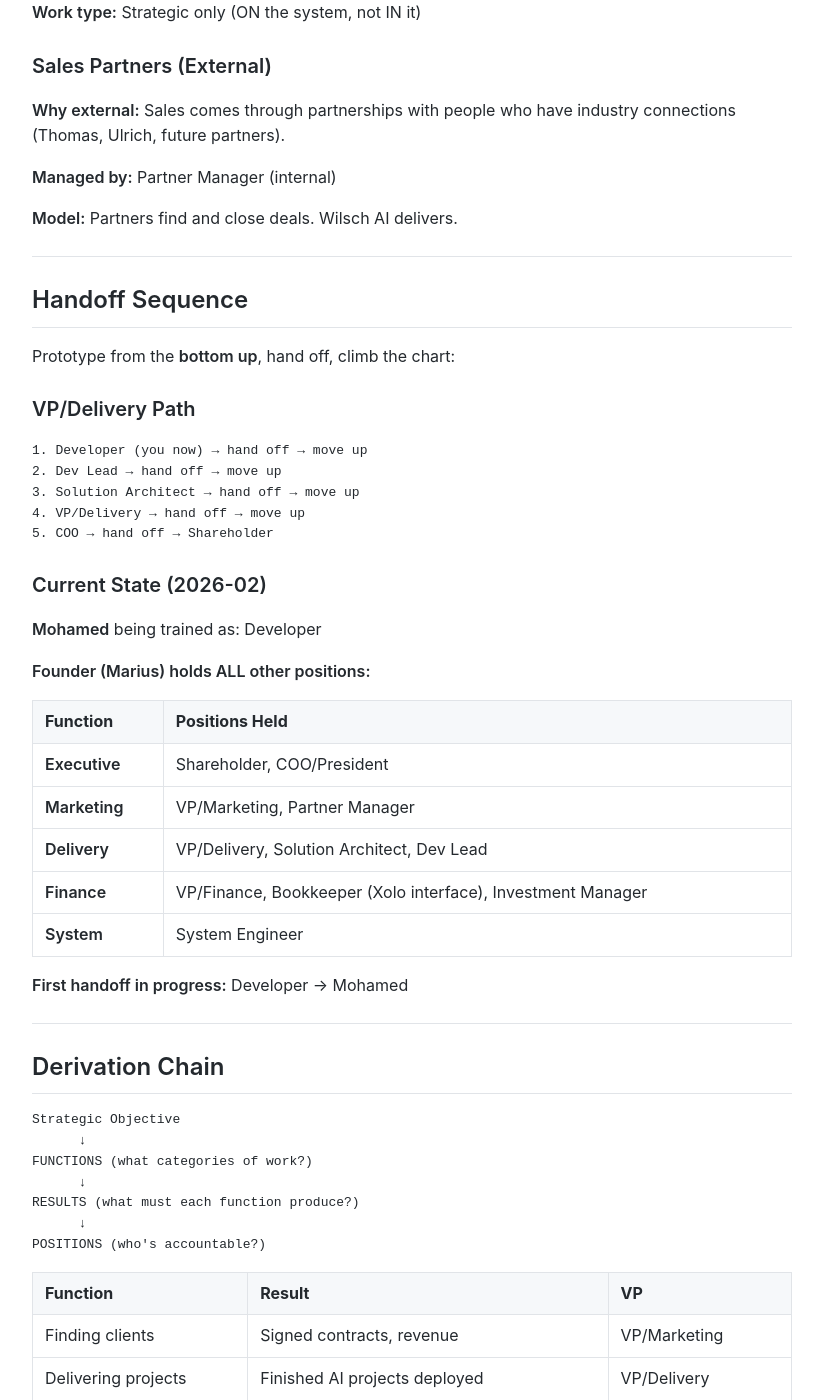
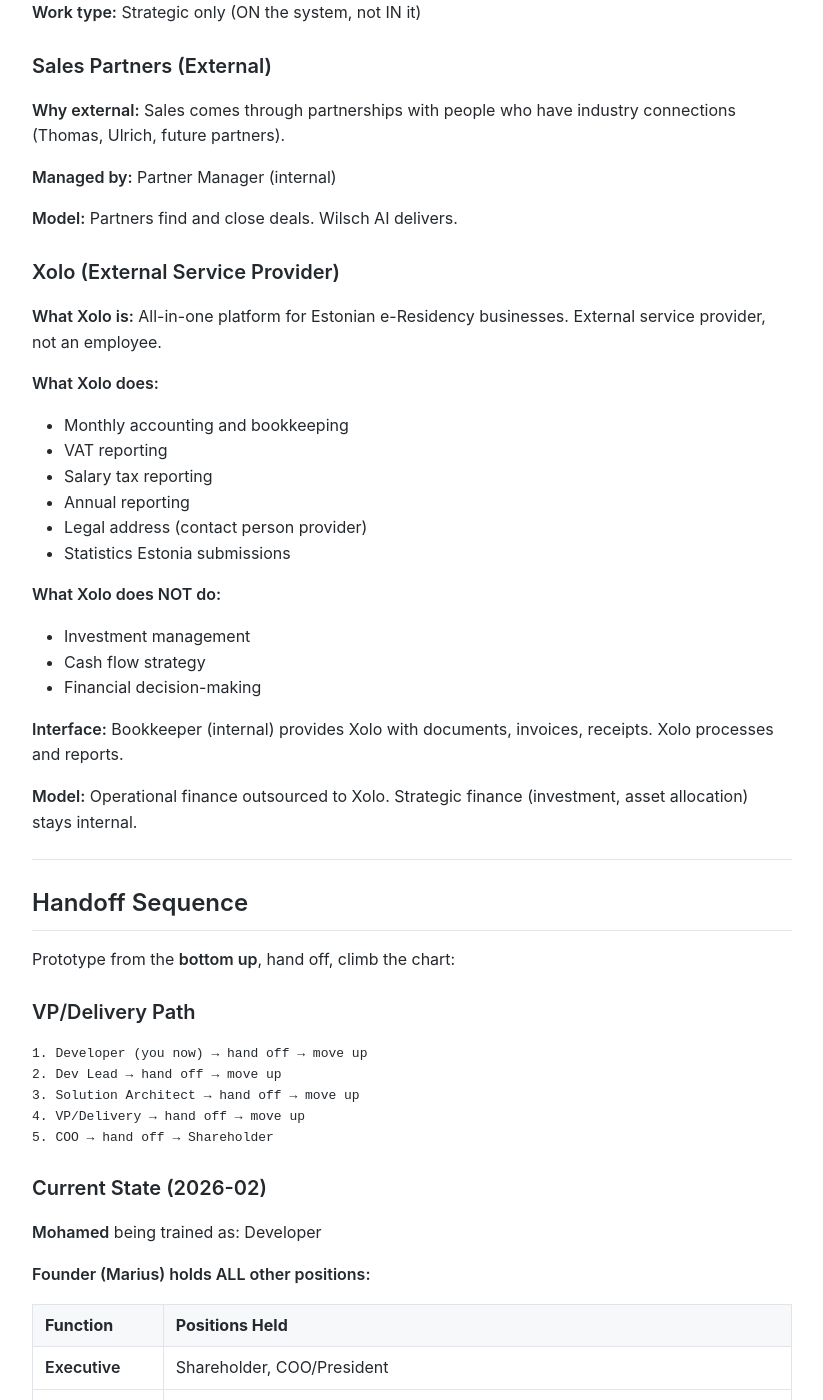
Before and after one commit to MariusWilsch/public-wilsch-ai-pages, a Jekyll site: the page built from global/organization-chart-wilsch-ai-services.md, in a window 1280 px wide and 1400 px high, scrolled down 4796 px. Shown: the whole window, without its empty margins (228-1051 px from the left). Built offline with Jekyll 4.4.1, drawn with Linux system fonts in a browser that asks for light colours; our own code applies the rules of GitHub Pages for plain Markdown files.

Commit message:
Sync from hippocampus 2026-02-05

```diff
--- a/global/organization-chart-wilsch-ai-services.md
+++ b/global/organization-chart-wilsch-ai-services.md
@@ -169,6 +169,27 @@ Partner Marketer Architect   │     Agent × N
 
 **Model:** Partners find and close deals. Wilsch AI delivers.
 
+### Xolo (External Service Provider)
+
+**What Xolo is:** All-in-one platform for Estonian e-Residency businesses. External service provider, not an employee.
+
+**What Xolo does:**
+- Monthly accounting and bookkeeping
+- VAT reporting
+- Salary tax reporting
+- Annual reporting
+- Legal address (contact person provider)
+- Statistics Estonia submissions
+
+**What Xolo does NOT do:**
+- Investment management
+- Cash flow strategy
+- Financial decision-making
+
+**Interface:** Bookkeeper (internal) provides Xolo with documents, invoices, receipts. Xolo processes and reports.
+
+**Model:** Operational finance outsourced to Xolo. Strategic finance (investment, asset allocation) stays internal.
+
 ---
 
 ## Handoff Sequence
```
